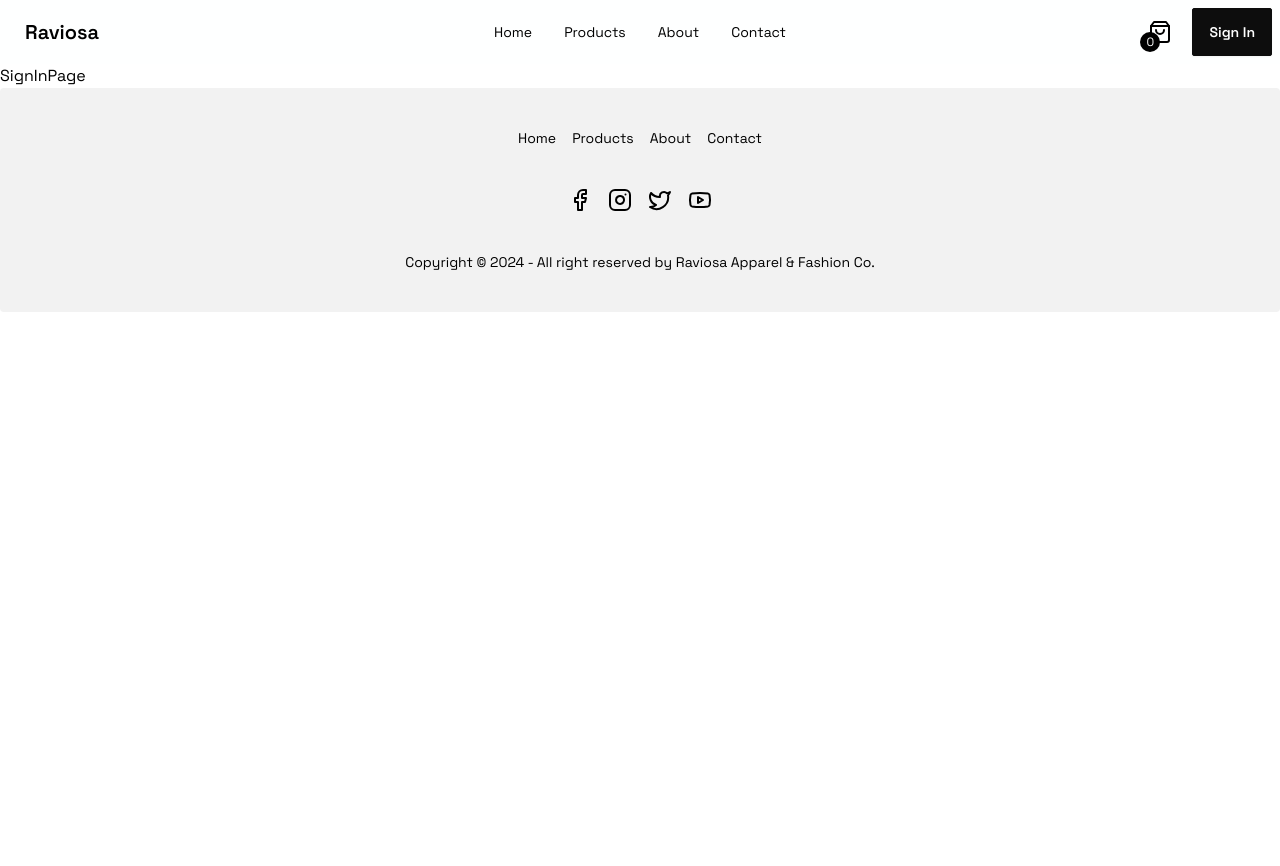
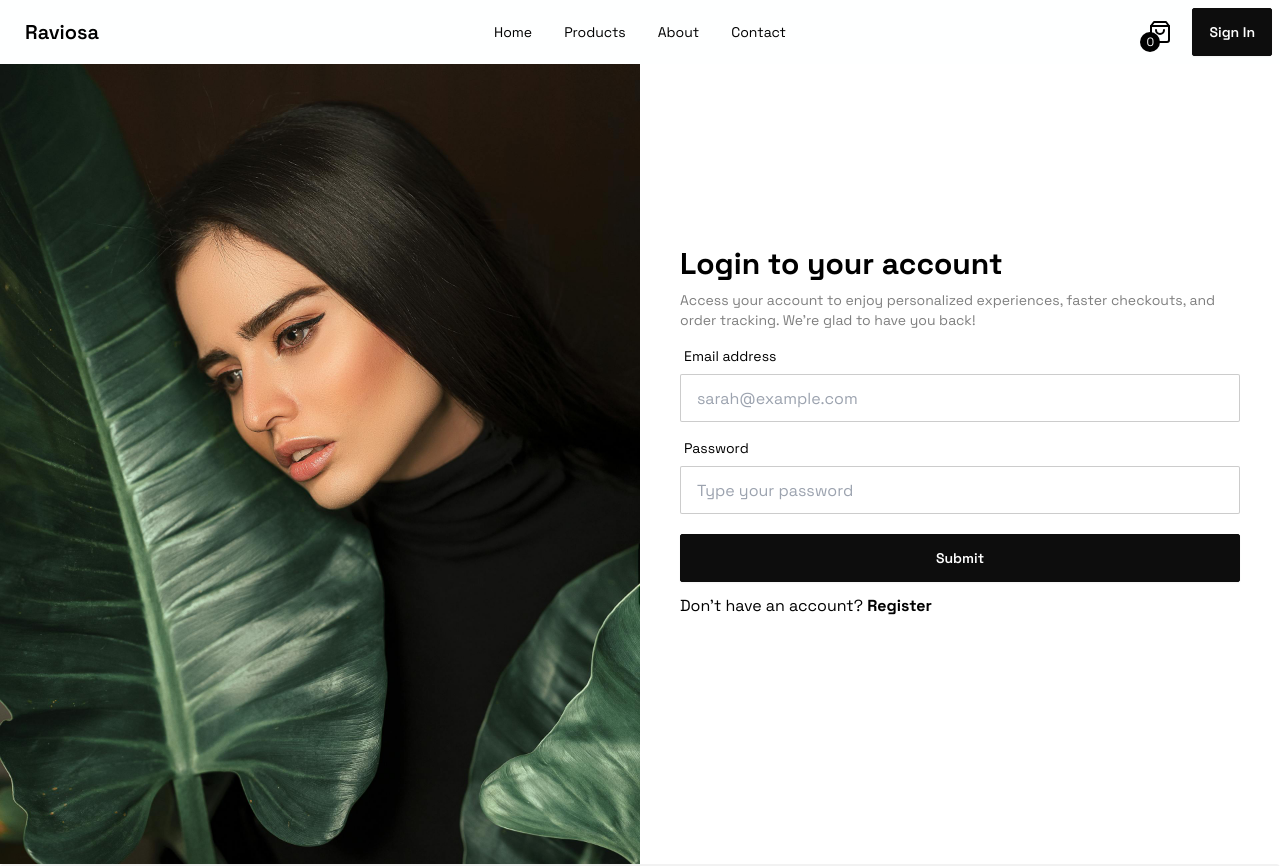
Before and after one commit to shohan-pherones/raviosa-frontend, a Next.js app: page /sign-in in a window 1280 px wide. Shown: the top 866 px of the page. Before the commit the page ends 800 px from the top, so only its background shows below. Built offline with nearby package versions, Linux system fonts and the light colour scheme; no server answers.

Commit message:
create sign in

```diff
--- a/src/app/(auth)/sign-in/page.tsx
+++ b/src/app/(auth)/sign-in/page.tsx
@@ -1,5 +1,131 @@
+"use client";
+
+import { useLogin } from "@/src/hooks/useLogin";
+import { ILoginData } from "@/src/interfaces";
+import { login } from "@/src/redux/features/auth/authSlice";
+import { loginSchema } from "@/src/schemas";
+import { zodResolver } from "@hookform/resolvers/zod";
+import { Loader2 } from "lucide-react";
+import Image from "next/image";
+import Link from "next/link";
+import { useRouter } from "next/navigation";
+import { useForm } from "react-hook-form";
+import toast from "react-hot-toast";
+import { useDispatch } from "react-redux";
+
 const SignInPage = () => {
-  return <main>SignInPage</main>;
+  const {
+    register,
+    handleSubmit,
+    formState: { errors },
+    reset,
+  } = useForm<ILoginData>({
+    resolver: zodResolver(loginSchema),
+  });
+  const { mutate, isLoading } = useLogin();
+  const router = useRouter();
+  const dispatch = useDispatch();
+
+  const onSubmit = (data: ILoginData) => {
+    mutate(data, {
+      onSuccess: (response) => {
+        dispatch(login(response));
+        reset();
+        router.push("/");
+        toast.success(response.message);
+      },
+      onError: (err) => {
+        toast.error(err.message);
+      },
+    });
+  };
+
+  return (
+    <main>
+      <section className="grid grid-cols-1 md:grid-cols-2">
+        <div className="order-last md:order-first">
+          <Image
+            src="/images/login.jpg"
+            alt="Login"
+            width={1080}
+            height={1920}
+            priority
+            className="w-full h-full object-cover"
+          />
+        </div>
+        <form
+          onSubmit={handleSubmit(onSubmit)}
+          className="wrapper flex flex-col gap-2 justify-center  md:h-[calc(100vh-4rem)]"
+        >
+          <h3 className="text-2xl md:text-3xl font-bold">
+            Login to your account
+          </h3>
+          <p className="text-sm opacity-50">
+            Access your account to enjoy personalized experiences, faster
+            checkouts, and order tracking. We&apos;re glad to have you back!
+          </p>
+          <label htmlFor="email" className="form-control w-full">
+            <div className="label">
+              <span className="label-text">Email address</span>
+            </div>
+            <input
+              {...register("email")}
+              type="email"
+              id="email"
+              placeholder="sarah@example.com"
+              className="input input-bordered w-full"
+            />
+            {errors.email && (
+              <div className="label">
+                <span className="label-text-alt text-rose-500">
+                  {errors.email.message}
+                </span>
+              </div>
+            )}
+          </label>
+          <label htmlFor="password" className="form-control w-full">
+            <div className="label">
+              <span className="label-text">Password</span>
+            </div>
+            <input
+              {...register("password")}
+              type="password"
+              id="password"
+              placeholder="Type your password"
+              className="input input-bordered w-full"
+            />
+            {errors.password && (
+              <div className="label">
+                <span className="label-text-alt text-rose-500">
+                  {errors.password.message}
+                </span>
+              </div>
+            )}
+          </label>
+          <button
+            disabled={isLoading}
+            type="submit"
+            className="mt-3 btn btn-primary"
+          >
+            {isLoading ? (
+              <span className="flex items-center gap-2 justify-center">
+                <Loader2 className="animate-spin" />
+                Processing
+              </span>
+            ) : (
+              "Submit"
+            )}
+          </button>
+          <p className="mt-1">
+            Don&apos;t have an account?{" "}
+            <Link href="/sign-up" className="link link-hover font-bold">
+              Register
+            </Link>
+          </p>
+        </form>
+      </section>
+    </main>
+  );
 };
 
 export default SignInPage;
--- a/src/app/(auth)/sign-up/page.tsx
+++ b/src/app/(auth)/sign-up/page.tsx
@@ -2,6 +2,7 @@
 
 import { useRegistration } from "@/src/hooks/useRegistration";
 import { IRegistrationData } from "@/src/interfaces";
+import { login } from "@/src/redux/features/auth/authSlice";
 import { registerSchema } from "@/src/schemas";
 import { zodResolver } from "@hookform/resolvers/zod";
 import { Loader2 } from "lucide-react";
@@ -10,6 +11,7 @@ import Link from "next/link";
 import { useRouter } from "next/navigation";
 import { useForm } from "react-hook-form";
 import toast from "react-hot-toast";
+import { useDispatch } from "react-redux";
 
 const SignUpPage = () => {
   const {
@@ -22,13 +24,15 @@ const SignUpPage = () => {
   });
   const { mutate, isLoading } = useRegistration();
   const router = useRouter();
+  const dispatch = useDispatch();
 
   const onSubmit = (data: IRegistrationData) => {
     mutate(data, {
       onSuccess: (response) => {
-        toast.success(response.message);
+        dispatch(login(response));
         reset();
         router.push("/");
+        toast.success(response.message);
       },
       onError: (err) => {
         toast.error(err.message);
@@ -105,7 +109,7 @@ const SignUpPage = () => {
               {...register("email")}
               type="email"
               id="email"
-              placeholder="sarah@exampl.com"
+              placeholder="sarah@example.com"
               className="input input-bordered w-full"
             />
             {errors.email && (
--- /dev/null
+++ b/src/hooks/useLogin.ts
@@ -0,0 +1,32 @@
+import { useMutation } from "react-query";
+import { API_BASE_URL } from "../constants";
+import {
+  IError,
+  ILoginData,
+  ILoginOrRegistrationResponse,
+} from "../interfaces";
+
+export const useLogin = () => {
+  const makeLogin = async (
+    loginData: ILoginData
+  ): Promise<ILoginOrRegistrationResponse> => {
+    const res = await fetch(`${API_BASE_URL}/users/login`, {
+      method: "POST",
+      headers: {
+        "Content-Type": "application/json",
+      },
+      body: JSON.stringify(loginData),
+    });
+
+    if (!res.ok) {
+      const errorResponse = await res.json();
+      throw new Error(errorResponse.message || "Failed to login");
+    }
+
+    return res.json();
+  };
+
+  return useMutation<ILoginOrRegistrationResponse, IError, ILoginData>(
+    makeLogin
+  );
+};
--- a/src/interfaces/index.ts
+++ b/src/interfaces/index.ts
@@ -41,3 +41,8 @@ export interface IRegistrationData {
   image: string;
   address: string;
 }
+
+export interface ILoginData {
+  email: string;
+  password: string;
+}
--- /dev/null
+++ b/src/redux/features/auth/authSlice.ts
@@ -0,0 +1,25 @@
+import { ILoginOrRegistrationResponse } from "@/src/interfaces";
+import { createSlice, PayloadAction } from "@reduxjs/toolkit";
+
+const initialState: ILoginOrRegistrationResponse = {
+  message: "",
+  accessToken: "",
+};
+
+export const authSlice = createSlice({
+  name: "auth",
+  initialState,
+  reducers: {
+    login: (state, action: PayloadAction<ILoginOrRegistrationResponse>) => {
+      state.message = action.payload.message;
+      state.accessToken = action.payload.accessToken;
+    },
+    logout: (state) => {
+      state.message = "";
+      state.accessToken = "";
+    },
+  },
+});
+
+export const { login, logout } = authSlice.actions;
+export default authSlice.reducer;
--- a/src/redux/store.ts
+++ b/src/redux/store.ts
@@ -11,6 +11,7 @@ import {
   persistStore,
 } from "redux-persist";
 import storage from "redux-persist/lib/storage";
+import authReducer from "./features/auth/authSlice";
 import cartReducer from "./features/cart/cartSlice";
 
 const persistConfig = {
@@ -21,6 +22,7 @@ const persistConfig = {
 
 const rootReducer = combineReducers({
   cart: cartReducer,
+  auth: authReducer,
 });
 
 const persistedReducer = persistReducer(persistConfig, rootReducer);
--- a/src/schemas/index.ts
+++ b/src/schemas/index.ts
@@ -30,3 +30,21 @@ export const registerSchema = z.object({
     .string()
     .min(5, { message: "Address must be at least 5 characters long." }),
 });
+
+export const loginSchema = z.object({
+  email: z.string().email({ message: "Invalid email format." }),
+  password: z
+    .string()
+    .min(8, { message: "Password must be at least 8 characters long." })
+    .regex(/[A-Z]/, {
+      message: "Password must contain at least one uppercase letter.",
+    })
+    .regex(/[a-z]/, {
+      message: "Password must contain at least one lowercase letter.",
+    })
+    .regex(/[0-9]/, { message: "Password must contain at least one number." })
+    .regex(/[@$!%*?&]/, {
+      message:
+        "Password must contain at least one special character (@$!%*?&).",
+    }),
+});
```
